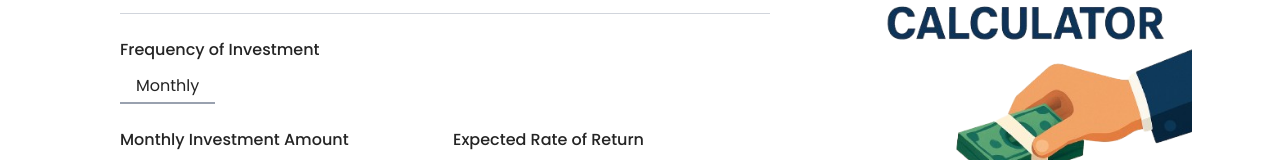
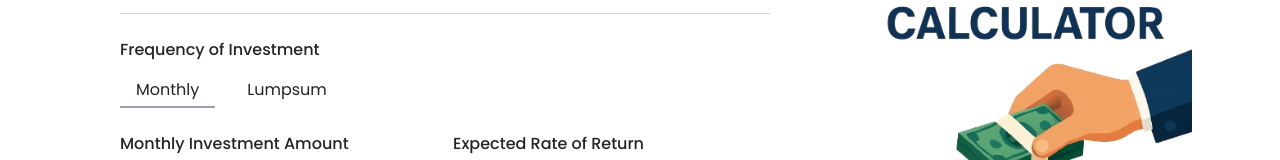
Before and after one commit to devdixit-dev/SIP-Calculator, a React (Vite) app: page / in a window 1280 px wide. Shown: the part 191-351 px from the top of the page. Built offline with nearby package versions, Linux system fonts and the light colour scheme.

Commit message:
lumpsum calculation feature added, some UI changes

```diff
--- a/src/App.jsx
+++ b/src/App.jsx
@@ -5,8 +5,8 @@ const App = () => {
   const [amount, setAmount] = useState('');
   const [percent, setPercent] = useState('');
   const [tenure, setTenure] = useState('');
-  const [message, setMessage] = useState('')
-
+  const [message, setMessage] = useState('');
+  const [target, setTarget] = useState('monthly');
   const [futureValue, setFutureValue] = useState(0);
   const [amountDeposited, setAmountDeposited] = useState(0);
   const [showResults, setShowResults] = useState(false);
@@ -24,25 +24,43 @@ const App = () => {
     }
   };
 
+  const handleTargetChange = (value) => {
+    setTarget(value);
+    setAmount('');
+    setPercent('');
+    setTenure('');
+    setMessage('');
+    setShowResults(false);
+  };
+
   const handleSubmit = (e) => {
+    e.preventDefault();
+
     if (!amount || !percent || !tenure) {
-      e.preventDefault()
-      setMessage('All fields are required !!!')
-      setShowResults(false)
+      setMessage('All fields are required !!!');
+      setShowResults(false);
+      return;
     }
-    else {
-      setMessage('')
-      e.preventDefault()
-      const P = Number(amount);
-      const r = (percent / 100) / 12;
-      const n = tenure * 12;
 
-      const FV = Math.round(P * (((1 + r) ** n - 1) / r) * (1 + r));
+    setMessage('');
+    const P = Number(amount);
+    const r = (percent / 100) / 12;
+    const n = tenure * 12;
 
-      setFutureValue(FV);
-      setAmountDeposited(P * n);
-      setShowResults(true);
+    let FV = 0;
+    let totalInvested = 0;
+
+    if (target === 'monthly') {
+      FV = Math.round(P * (((1 + r) ** n - 1) / r) * (1 + r));
+      totalInvested = P * n;
+    } else if (target === 'lumpsum') {
+      FV = Math.round(P * (1 + r) ** n);
+      totalInvested = P;
     }
+
+    setFutureValue(FV);
+    setAmountDeposited(totalInvested);
+    setShowResults(true);
   };
 
   return (
@@ -62,16 +80,28 @@ const App = () => {
 
           <div className="mt-6">
             <p className="font-medium">Frequency of Investment</p>
-            <div className="flex gap-4 mt-2">
-              <p className="w-fit border-b-2 py-1 px-4 border-gray-400">Monthly</p>
-              {/* <p className="w-fit border-b-2 py-1 px-4 border-gray-400">Lumpsum</p> */}
+            <div className="flex gap-4 mt-4">
+              <p
+                className={`w-fit ${target === 'monthly' ? 'border-b-2' : ''} pb-1 px-4 border-gray-400 cursor-pointer`}
+                onClick={() => handleTargetChange('monthly')}
+              >
+                Monthly
+              </p>
+              <p
+                className={`w-fit ${target === 'lumpsum' ? 'border-b-2' : ''} pb-1 px-4 border-gray-400 cursor-pointer`}
+                onClick={() => handleTargetChange('lumpsum')}
+              >
+                Lumpsum
+              </p>
             </div>
           </div>
 
           <form onSubmit={handleSubmit} className="mt-6 flex flex-col gap-4">
             <div className="flex flex-col md:flex-row gap-4">
               <div className="flex-1">
-                <p className="font-medium">Monthly Investment Amount</p>
+                <p className="font-medium">
+                  {target === 'monthly' ? 'Monthly Investment Amount' : 'Investment Amount'}
+                </p>
                 <input
                   className="w-full border py-3 px-4 border-gray-600 rounded outline-none mt-2"
                   type="number"
@@ -122,8 +152,7 @@ const App = () => {
 
           {/* Results */}
           <div
-            className={`mt-6 p-4 border-2 border-blue-500 rounded bg-blue-100 transition-all duration-300 ${showResults ? 'block' : 'hidden'
-              }`}
+            className={`mt-6 p-4 border-2 border-blue-500 rounded bg-blue-100 transition-all duration-300 ${showResults ? 'block' : 'hidden'}`}
           >
             <div className="text-md sm:text-base flex flex-col gap-2">
               <div className="flex gap-2">
```
